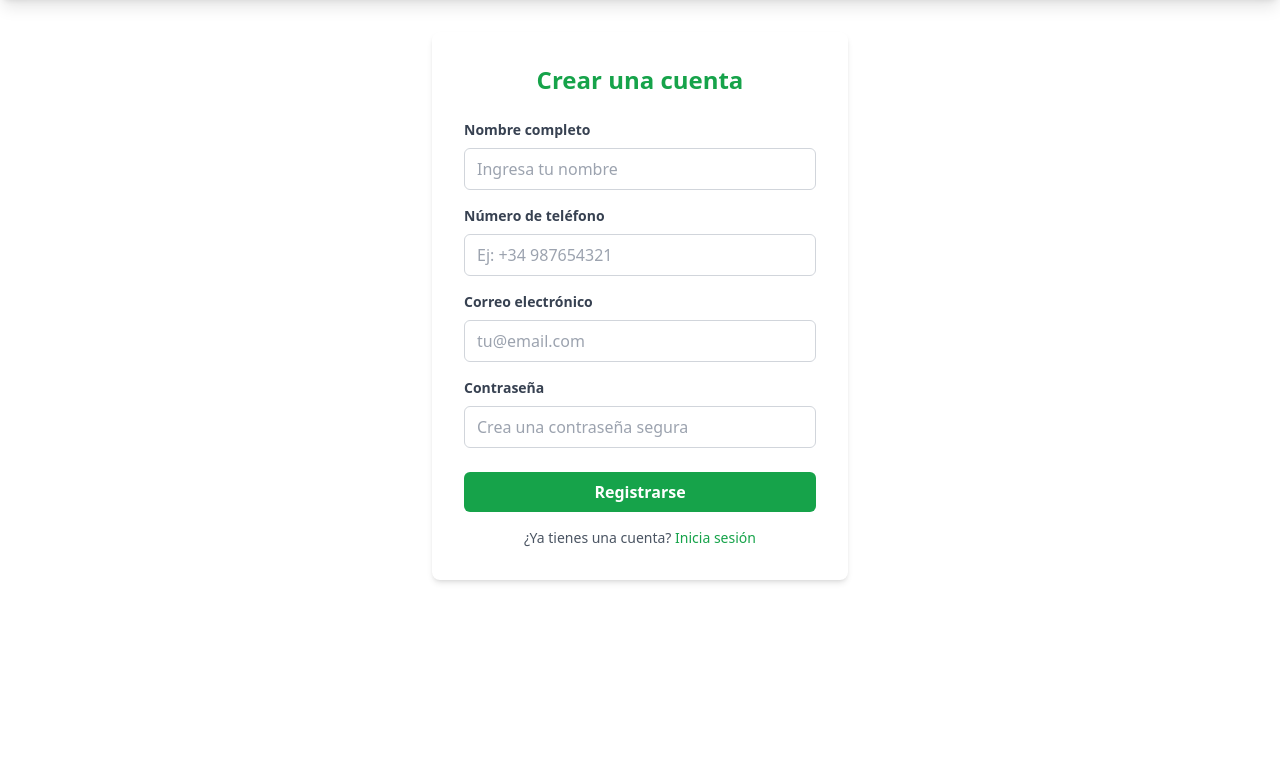
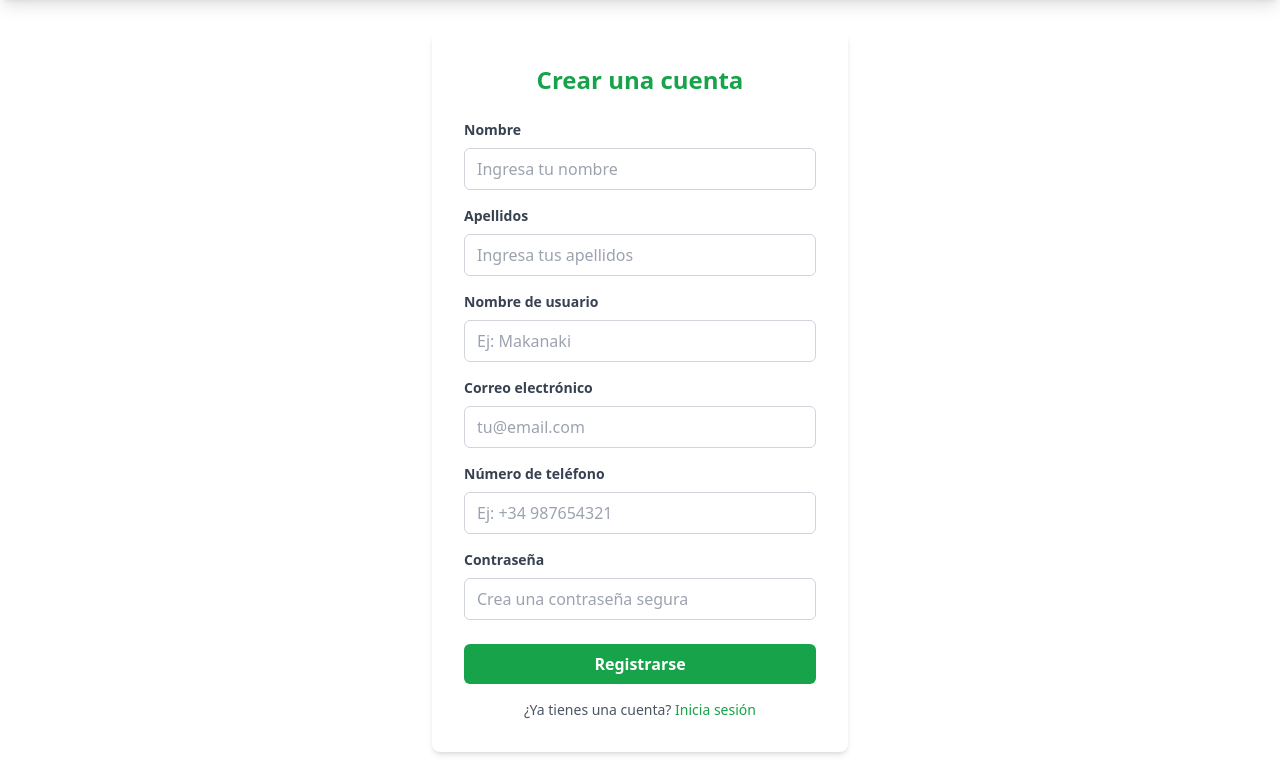
Before and after one commit to Juacole/Real-Time-Chat, a Django app: page /register/ in a window 1280 px wide. Shown: the part 60-844 px from the top of the page. Before the commit the page ends 643 px from the top, so only its background shows below. Run offline with Django 5.2, Linux system fonts and the light colour scheme; parts of the project's set-up code (start-up, migrations or seed data) failed here and were passed over; some libraries are stand-ins or nearby versions.

Commit message:
feat(templates): Agrega etiquetas HTML para manejo de tokens CSRF y mensajes de Django en register.html

```diff
--- a/register/templates/register/register.html
+++ b/register/templates/register/register.html
@@ -10,35 +10,60 @@
     <div class="bg-white p-8 rounded-lg shadow-md">
         <h2 class="text-2xl font-bold text-green-600 mb-6 text-center">Crear una cuenta</h2>
 
-        <form>
+        <!-- Mostrar mensajes de Django -->
+        {% if messages %}
+        <div>
+            {% for message in messages %}
+            <div class="mb-2 p-2 rounded bg-green-100 text-green-700 text-center">{{ message }}</div>
+            {% endfor %}
+        </div>
+        {% endif %}
+
+        <form method="post">
+            {% csrf_token %}
             <!-- Nombre -->
             <div class="mb-4">
-                <label for="nombre" class="block text-gray-700 text-sm font-bold mb-2">Nombre completo</label>
-                <input type="text" id="nombre"
+                <label for="first_name" class="block text-gray-700 text-sm font-bold mb-2">Nombre</label>
+                <input type="text" id="first_name" name="first_name"
                     class="w-full px-3 py-2 border border-gray-300 rounded-md focus:outline-none focus:ring-2 focus:ring-green-500"
                     placeholder="Ingresa tu nombre">
             </div>
 
-            <!-- Teléfono -->
             <div class="mb-4">
-                <label for="telefono" class="block text-gray-700 text-sm font-bold mb-2">Número de teléfono</label>
-                <input type="tel" id="telefono"
+                <label for="last_name" class="block text-gray-700 text-sm font-bold mb-2">Apellidos</label>
+                <input type="text" id="last_name" name="last_name"
                     class="w-full px-3 py-2 border border-gray-300 rounded-md focus:outline-none focus:ring-2 focus:ring-green-500"
-                    placeholder="Ej: +34 987654321">
+                    placeholder="Ingresa tus apellidos">
+            </div>
+
+            <!-- Nombre -->
+            <div class="mb-4">
+                <label for="username" class="block text-gray-700 text-sm font-bold mb-2">Nombre de usuario</label>
+                <input type="text" id="username" name="username"
+                    class="w-full px-3 py-2 border border-gray-300 rounded-md focus:outline-none focus:ring-2 focus:ring-green-500"
+                    placeholder="Ej: Makanaki">
             </div>
 
             <!-- Email -->
             <div class="mb-4">
                 <label for="email" class="block text-gray-700 text-sm font-bold mb-2">Correo electrónico</label>
-                <input type="email" id="email"
+                <input type="email" id="email" name="email"
                     class="w-full px-3 py-2 border border-gray-300 rounded-md focus:outline-none focus:ring-2 focus:ring-green-500"
                     placeholder="tu@email.com">
+            </div>
+
+            <!-- Teléfono -->
+            <div class="mb-4">
+                <label for="phone" class="block text-gray-700 text-sm font-bold mb-2">Número de teléfono</label>
+                <input type="tel" id="phone" name="phone"
+                    class="w-full px-3 py-2 border border-gray-300 rounded-md focus:outline-none focus:ring-2 focus:ring-green-500"
+                    placeholder="Ej: +34 987654321">
             </div>
 
             <!-- Contraseña -->
             <div class="mb-6">
                 <label for="password" class="block text-gray-700 text-sm font-bold mb-2">Contraseña</label>
-                <input type="password" id="password"
+                <input type="password" id="password" name="password"
                     class="w-full px-3 py-2 border border-gray-300 rounded-md focus:outline-none focus:ring-2 focus:ring-green-500"
                     placeholder="Crea una contraseña segura">
             </div>
```
